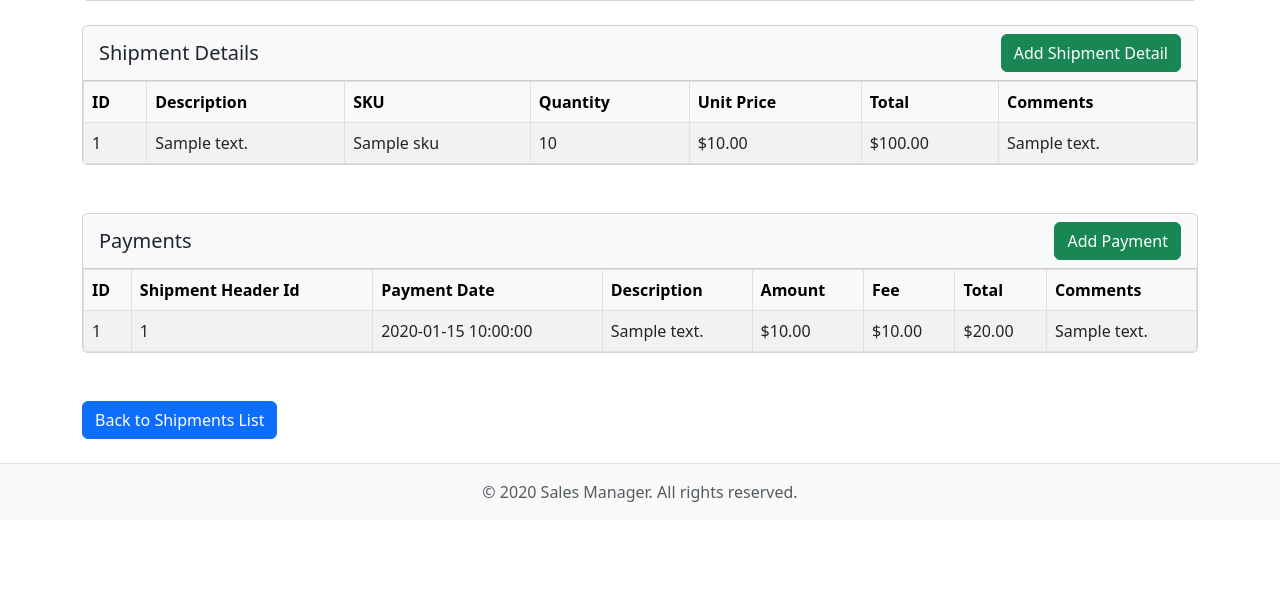
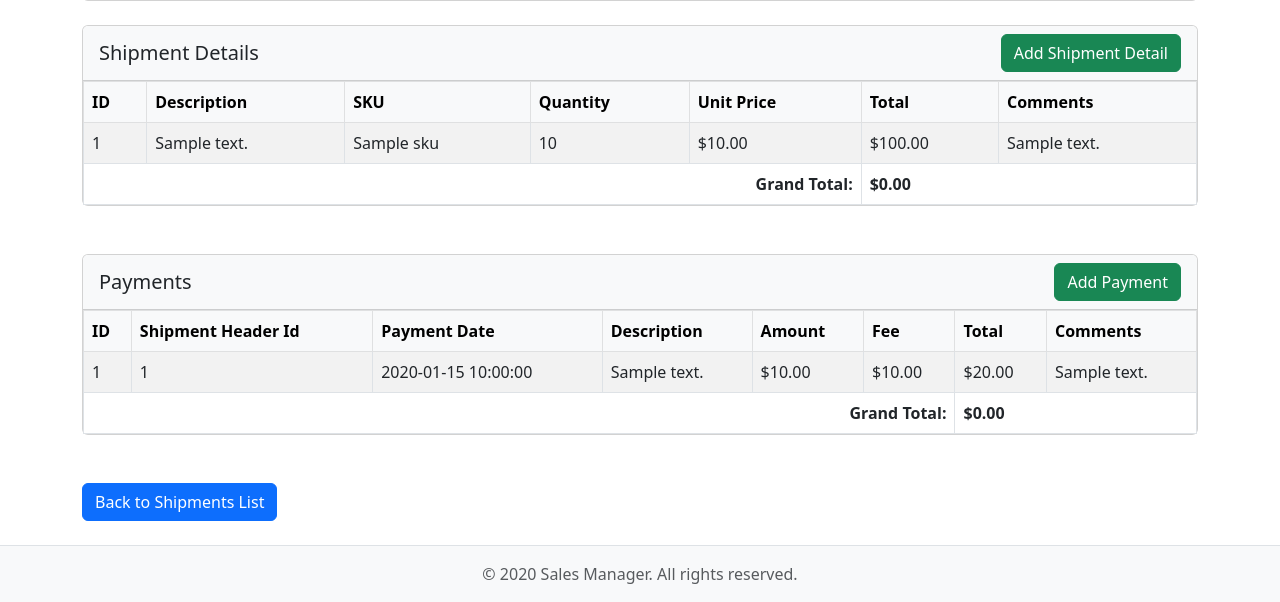
Before and after one commit to zee-zaffar/sales-manager, a Flask app: template templates/shipment_details.html in a window 1280 px wide. Shown: the part 349-951 px from the top of the page. Before the commit the page ends 851 px from the top, so only its background shows below. Run offline with Flask 3, Linux system fonts and the light colour scheme; the template is opened without the code that fills it: most values are stand-ins (such as "Sample title", 1, 10 or a date in 2020).

Commit message:
Added totals for shipment details/payments

```diff
--- a/main.py
+++ b/main.py
@@ -88,7 +88,16 @@
     except Exception as e:
         print(f"Error fetching shipment details/payments: {e}")
 
-    return render_template('shipment_details.html', shipment=shipment, details=details, payments=payments)
+    details_grand_total = sum(d['quantity'] * d['unit_price'] for d in details)
+    payments_grand_total = sum(p['amount'] + p['fee'] for p in payments)
+    return render_template(
+        'shipment_details.html',
+        shipment=shipment,
+        details=details,
+        payments=payments,
+        details_grand_total=details_grand_total,
+        payments_grand_total=payments_grand_total
+    )
 
 # Route to add new shipment form
 @app.route('/shipment/new')
--- a/templates/shipment_details.html
+++ b/templates/shipment_details.html
@@ -87,17 +87,24 @@
                 </thead>
                 <tbody>
                     {% for detail in details %}
+                    {% set row_total = detail.quantity * detail.unit_price %}
                     <tr>
                         <td>{{ detail.id }}</td>
                         <td>{{ detail.description }}</td>
                         <td>{{ detail.sku }}</td>
                         <td>{{ detail.quantity }}</td>
                         <td>${{ '%.2f' % detail.unit_price }}</td>
-                        <td>${{ '%.2f' % (detail.quantity * detail.unit_price) }}</td>
+                        <td>${{ '%.2f' % row_total }}</td>
                         <td>{{ detail.comments }}</td>
                     </tr>
                     {% endfor %}
                 </tbody>
+                <tfoot>
+                    <tr>
+                        <th colspan="5" class="text-end">Grand Total:</th>
+                        <th colspan="2">${{ '%.2f' % details_grand_total }}</th>
+                    </tr>
+                 </tfoot>
             </table>
         </div>
     </div>
@@ -194,7 +201,8 @@
                     </tr>
                 </thead>
                 <tbody>
-                    {% for payment in payments %}
+                        {% for payment in payments %}
+                        {% set payment_total = payment.amount + payment.fee %}
                     <tr>
                         <td>{{ payment.id }}</td>
                         <td>{{ payment.shipment_header_id }}</td>
@@ -202,11 +210,17 @@
                         <td>{{ payment.description }}</td>
                         <td>${{ '%.2f' % (payment.amount) }}</td>
                         <td>${{ '%.2f' % (payment.fee) }}</td>
-                        <td>${{ '%.2f' % (payment.amount + payment.fee) }}</td>
+                        <td>${{ '%.2f' % (payment_total) }}</td>
                         <td>{{ payment.comments }}</td>
                     </tr>
                     {% endfor %}
                 </tbody>
+                <tfoot>
+                    <tr>
+                        <th colspan="6" class="text-end">Grand Total:</th>
+                        <th colspan="2">${{ '%.2f' % payments_grand_total }}</th>
+                    </tr>
+                 </tfoot>
             </table>
         </div>
     </div>
```
